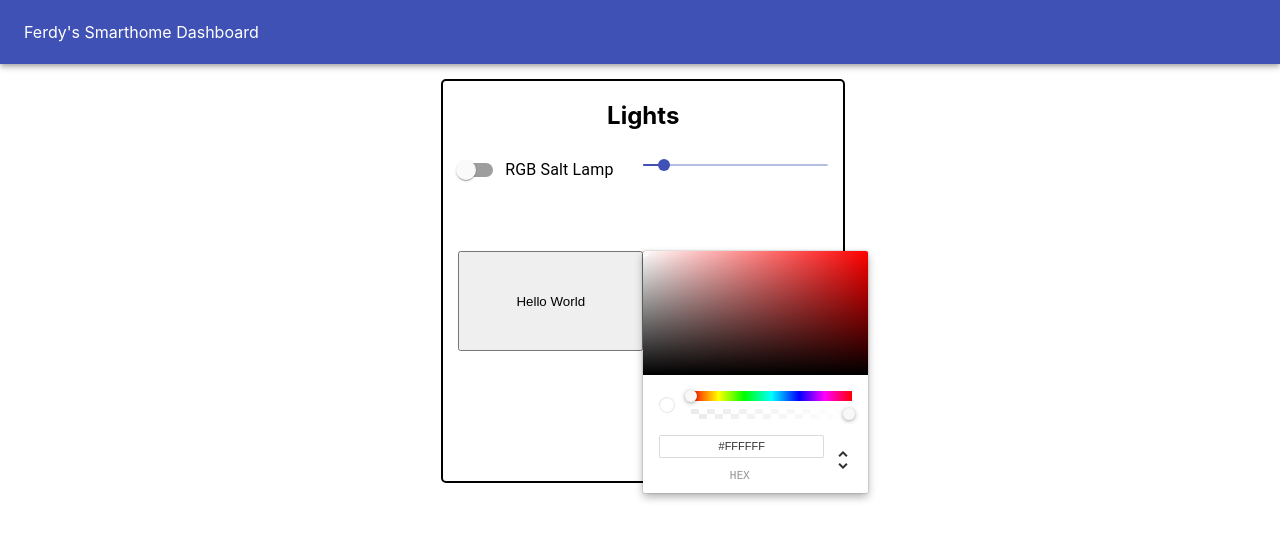
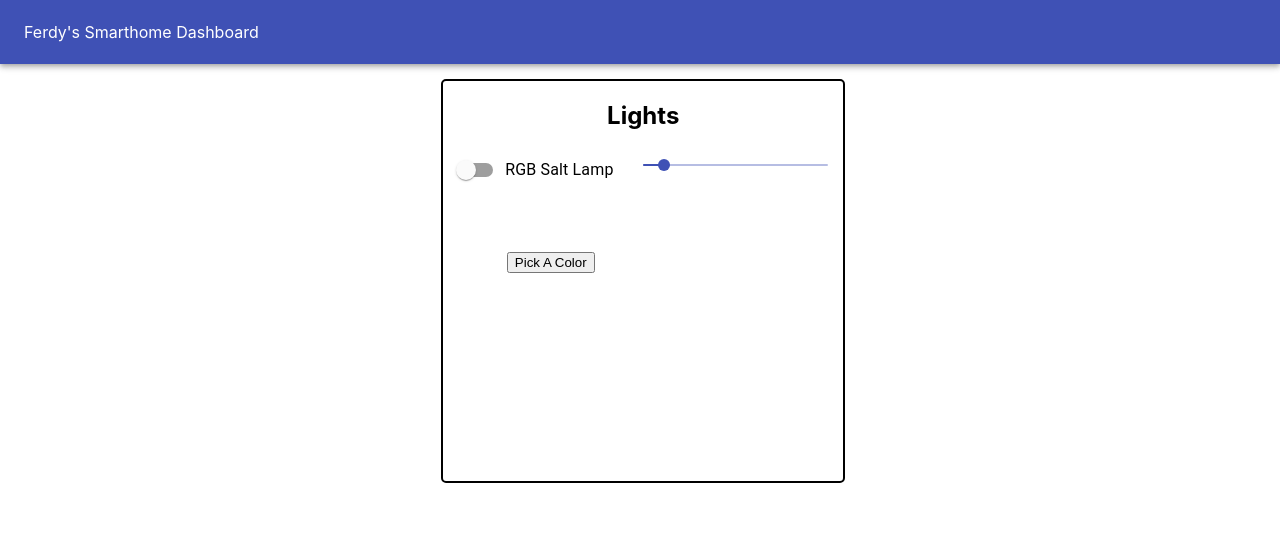
Before and after one commit to FerdyM/SmartHomeDash, a React (Create React App) app: page / in a window 1280 px wide. Shown: the top 540 px of the page. Built offline with nearby package versions, Linux system fonts and the light colour scheme.

Commit message:
can now open and close the color picker very easily

```diff
--- a/src/components/Main.js
+++ b/src/components/Main.js
@@ -15,15 +15,22 @@ const Main = () => {
 }
 function ColorPicker () {
   const [color, setColor] = useState('#fff')
+  const [showColorPicker, setShowColorPicker] = useState(false)
+
   return (
     <div>
-      <ChromePicker color={color} onChange={updatedColor => HandleColorChange(updatedColor)}/>
+      <button onClick={() => setShowColorPicker(showColorPicker => !showColorPicker)}>
+        {showColorPicker ? 'Close Color Picker' : 'Pick A Color'}
+      </button>
+      {showColorPicker && (
+        <ChromePicker color={color} onChange={updatedColor => HandleColorChange(updatedColor.hex)}/>
+      )}
     </div>
   )
 
   function HandleColorChange(updatedColor) {
-    console.log(updatedColor.hex);
-    HelloWorld(updatedColor.hex);
+    console.log(updatedColor);
+    HandleLampColorChange(updatedColor);
     setColor(updatedColor);
   }
 }
@@ -43,20 +50,19 @@ const LightSwitches = () => {
                 label="RGB Salt Lamp"
             />
             <ContinuousSlider />
-            <button onClick={LampRed}>Hello World</button>
             <ColorPicker />
         </div>
     )
 }
 
-const LampRed = () => {
+const HandleLampColorChange = (color) => {
     fetch('http://localhost:8080/lights/saltlamp/color', {
     method: 'POST',
     headers: {
       'Accept': 'application/json',
       'Content-Type': 'application/json'
     },
-    body: JSON.stringify({})
+    body: JSON.stringify({color: color})
   });
   console.log('request sent')
 }
@@ -72,7 +78,7 @@ const HelloWorld = (value) => {
   console.log('request sent')
 }
 function ContinuousSlider() {
-    const [value, setValue] = React.useState(30);
+    const [value, setValue] = useState(30);
 
     const handleChange = (event, newValue) => {
       setValue(newValue);
```
